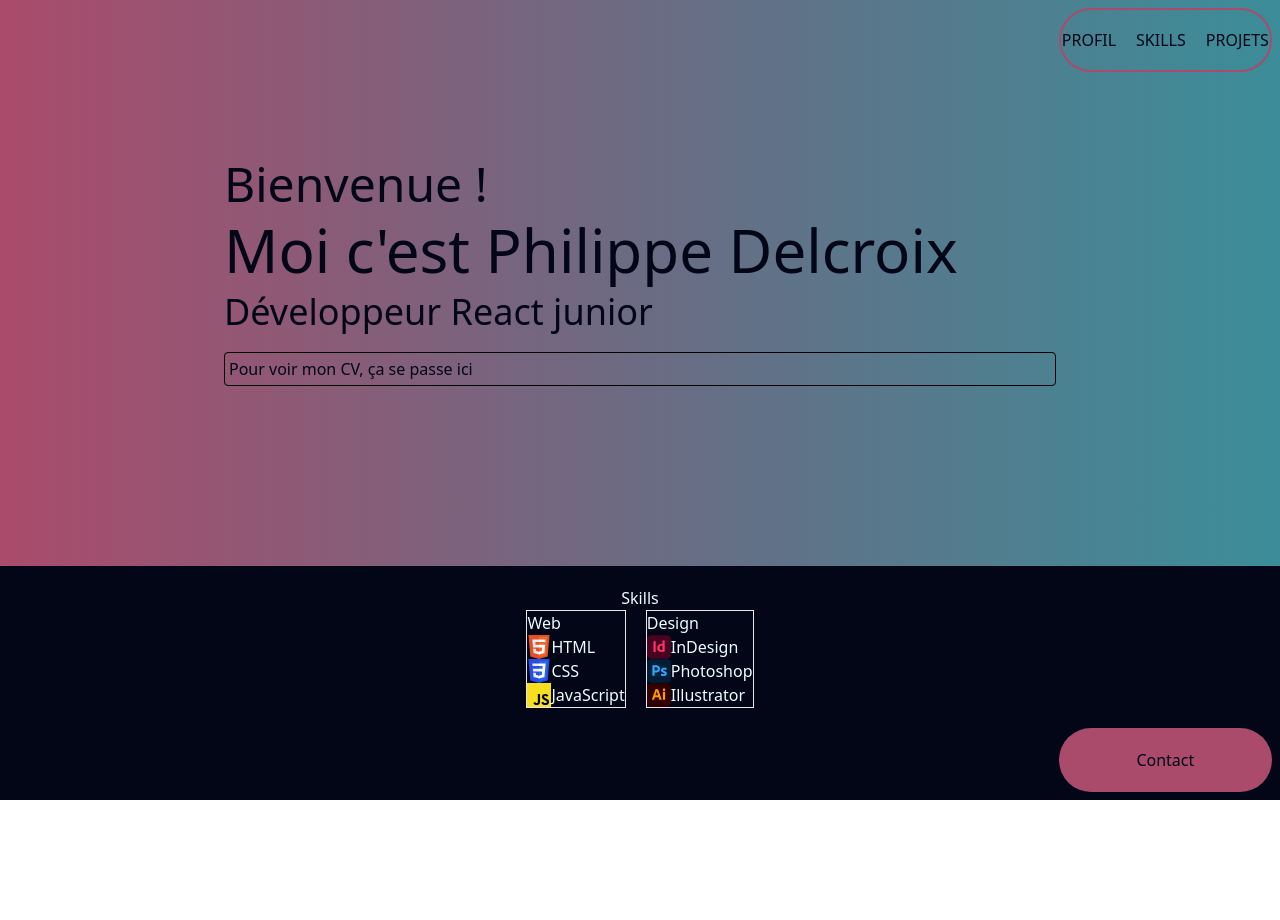
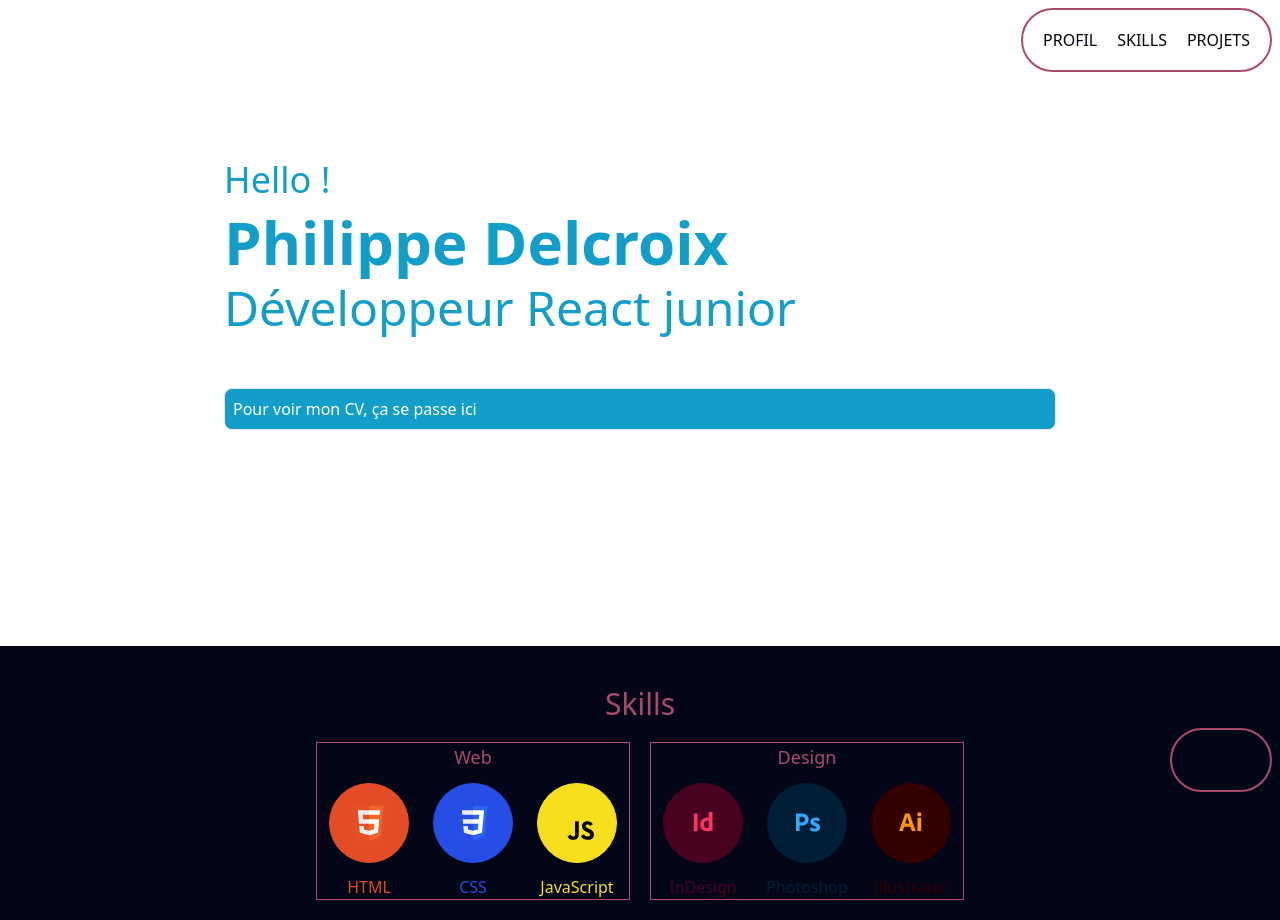
Before and after one commit to unphixedBug/portfolio, a React (Vite) app: page / in a window 1280 px wide. Before the commit the page ends 800 px from the top, so only its background shows below. Built offline with nearby package versions, Linux system fonts and the light colour scheme.

Commit message:
style skills

```diff
--- a/src/components/Contact.tsx
+++ b/src/components/Contact.tsx
@@ -1,6 +1,6 @@
 const Contact = () => {
   return (
-    <div className="fixed bottom-2 right-2 h-16  rounded-full  bg-rose-custom text-slate-950 w-1/6 flex flex-row justify-center items-center">
+    <div className="fixed bottom-2 lg:right-2 h-16 w-auto p-5   rounded-full flex flex-row justify-center border border-2 border-rose-custom text-slate-950">
       Contact
     </div>
   );
--- a/src/components/Header.tsx
+++ b/src/components/Header.tsx
@@ -1,6 +1,6 @@
 const Header = () => {
   return (
-    <header className="fixed top-2 right-2 h-16 w-1/6  rounded-full flex flex-row justify-center border border-2 border-rose-custom text-slate-950">
+    <header className="fixed top-2 lg:right-2 h-16 w-auto p-5   rounded-full flex flex-row justify-center border border-2 border-rose-custom text-slate-950">
       <ul className="flex flex-row justify-around items-center gap-5">
         <li>PROFIL</li>
         <li>SKILLS</li>
--- a/src/components/Main.tsx
+++ b/src/components/Main.tsx
@@ -3,7 +3,7 @@ import Skills from "./Skills";
 
 const Main = () => {
   return (
-    <div className="flex-grow w-full ">
+    <div className=" w-full ">
       <Profil />
       <Skills />
     </div>
--- a/src/components/Profil.tsx
+++ b/src/components/Profil.tsx
@@ -1,13 +1,17 @@
 const Profil = () => {
   return (
-    <div className="flex flex-col justify-around align-items-center w-full px-56 py-40 text-slate-950 bg-custom-gradient">
-      <p className="text-5xl">Bienvenue !</p>
-      <h1 className="text-6xl my-3">Moi c'est Philippe Delcroix</h1>
-      <p className="text-4xl">Développeur React junior</p>
+    <div className="flex flex-col justify-around items-left lg:w-full lg:px-56 lg:py-40 pt-32 p-5 text-bleu-cv bg-custom-gradient">
+      <p className="text-xl lg:text-4xl">Hello !</p>
+      <h1 className="text-3xl lg:text-6xl my-1 lg:my-3 font-bold">
+        Philippe Delcroix
+      </h1>
+      <p className="text-2xl lg:text-5xl font-light">
+        Développeur React junior
+      </p>
       <a
         href="src\assets\cvWebDev2.pdf"
         target="_blank"
-        className="my-5 border p-1 rounded border-black inline-block"
+        className="my-7 lg:my-14  border p-2 rounded-lg bg-bleu-cv w-auto text-white"
       >
         Pour voir mon CV, ça se passe ici
       </a>
--- a/src/components/Skills.tsx
+++ b/src/components/Skills.tsx
@@ -8,21 +8,41 @@ import Photoshop from "../assets/logo/photoshop.svg";
 
 const Skills = () => {
   const webSkills = [
-    { name: "HTML", icon: HTML },
-    { name: "CSS", icon: CSS },
-    { name: "JavaScript", icon: JavaScript },
+    { name: "HTML", icon: HTML, mainColor: "#e34c26", accentColor: "#f06529" },
+    { name: "CSS", icon: CSS, mainColor: "#264de4", accentColor: "#2965f1" },
+    {
+      name: "JavaScript",
+      icon: JavaScript,
+      mainColor: "#F7DF1E",
+      accentColor: "#000000",
+    },
   ];
 
   const designSkills = [
-    { name: "InDesign", icon: InDesign },
-    { name: "Photoshop", icon: Photoshop },
-    { name: "Illustrator", icon: Illustrator },
+    {
+      name: "InDesign",
+      icon: InDesign,
+      mainColor: "#49021F",
+      accentColor: "#FF3366",
+    },
+    {
+      name: "Photoshop",
+      icon: Photoshop,
+      mainColor: "#001E36",
+      accentColor: "#31A8FF",
+    },
+    {
+      name: "Illustrator",
+      icon: Illustrator,
+      mainColor: "#330000",
+      accentColor: "#FE9900",
+    },
   ];
 
   return (
-    <div className="flex flex-col items-center bg-slate-950  rounded p-5 ">
-      <h2>Skills</h2>
-      <div className="flex flex-row gap-5">
+    <div className="flex flex-col items-center  rounded p-5 text-rose-custom">
+      <h2 className="text-3xl p-5">Skills</h2>
+      <div className="flex flex-col lg:flex-row gap-5">
         <SkillsCard title="Web" skills={webSkills} />
         <SkillsCard title="Design" skills={designSkills} />
       </div>
--- a/src/components/SkillsCard.tsx
+++ b/src/components/SkillsCard.tsx
@@ -1,6 +1,8 @@
 interface Skill {
   name: string;
   icon: string;
+  mainColor: string;
+  accentColor: string;
 }
 
 interface SkillCardProps {
@@ -10,12 +12,23 @@ interface SkillCardProps {
 
 const SkillsCard: React.FC<SkillCardProps> = ({ title, skills }) => {
   return (
-    <div className="border">
-      <h2>{title}</h2>
-      <ul>
+    <div className="border border-rose-custom flex flex-col items-center">
+      <h2 className="text-lg">{title}</h2>
+      <ul className="flex">
         {skills.map((skill, index) => (
-          <li key={index} className="flex">
-            <img src={skill.icon} alt="" className="w-6 h-6" /> {skill.name}
+          <li key={index} className="flex flex-col items-center">
+            <span
+              className="m-3 border border-5 rounded-full w-20 h-20 flex items-center justify-around bg-opacity-50"
+              style={{
+                borderColor: skill.mainColor,
+                backgroundColor: skill.mainColor,
+              }}
+            >
+              <img src={skill.icon} alt="" className=" w-10 h-10 " />
+            </span>
+            <p className="font-medium" style={{ color: skill.mainColor }}>
+              {skill.name}
+            </p>
           </li>
         ))}
       </ul>
--- a/tailwind.config.js
+++ b/tailwind.config.js
@@ -4,13 +4,13 @@ export default {
   theme: {
     extend: {
       backgroundImage: {
-        "custom-gradient":
-          "linear-gradient(to right, #aa4b6b, #6b6b83, #3b8d99);",
+        "custom-gradient": "linear-gradient(to right, #FFF, #FFF, #FFF);",
       },
       colors: {
         "rose-custom": "#aa4b6b",
         "gris-custom": "#6b6b83",
-        "bleu-custom": "#3b8d99",
+        "bleu-custom": "#24272f",
+        "bleu-cv": "#139dc9",
       },
     },
   },
```
